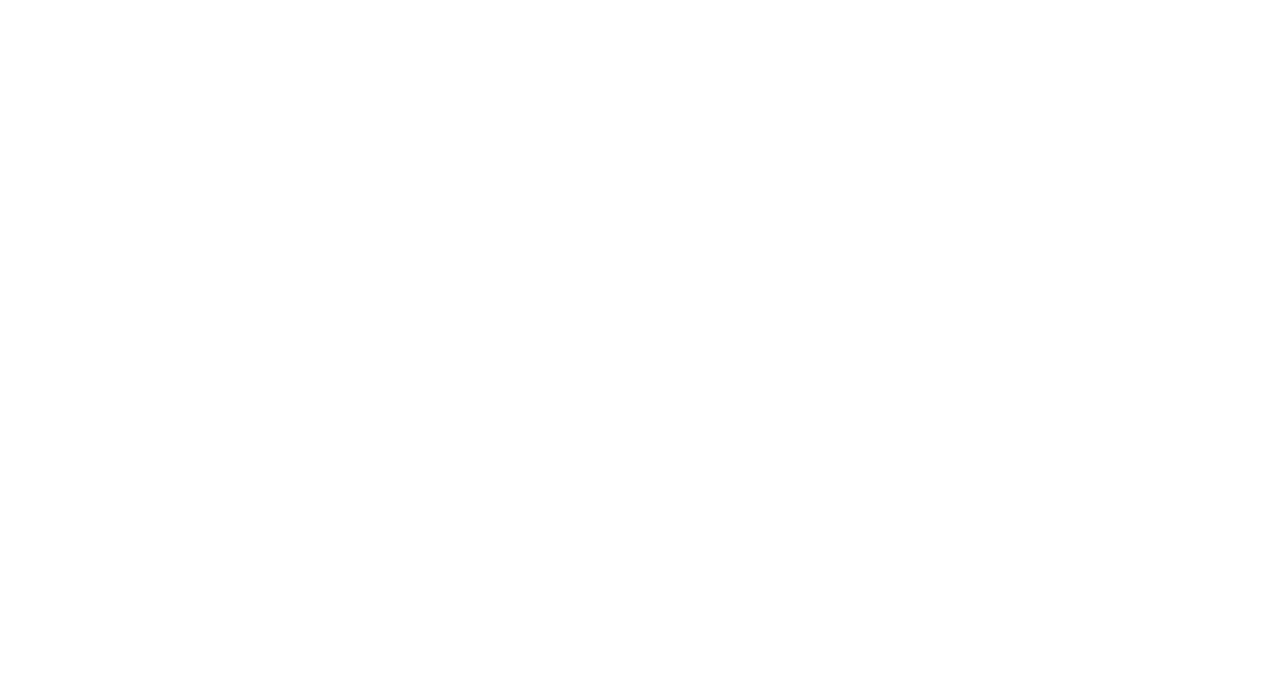
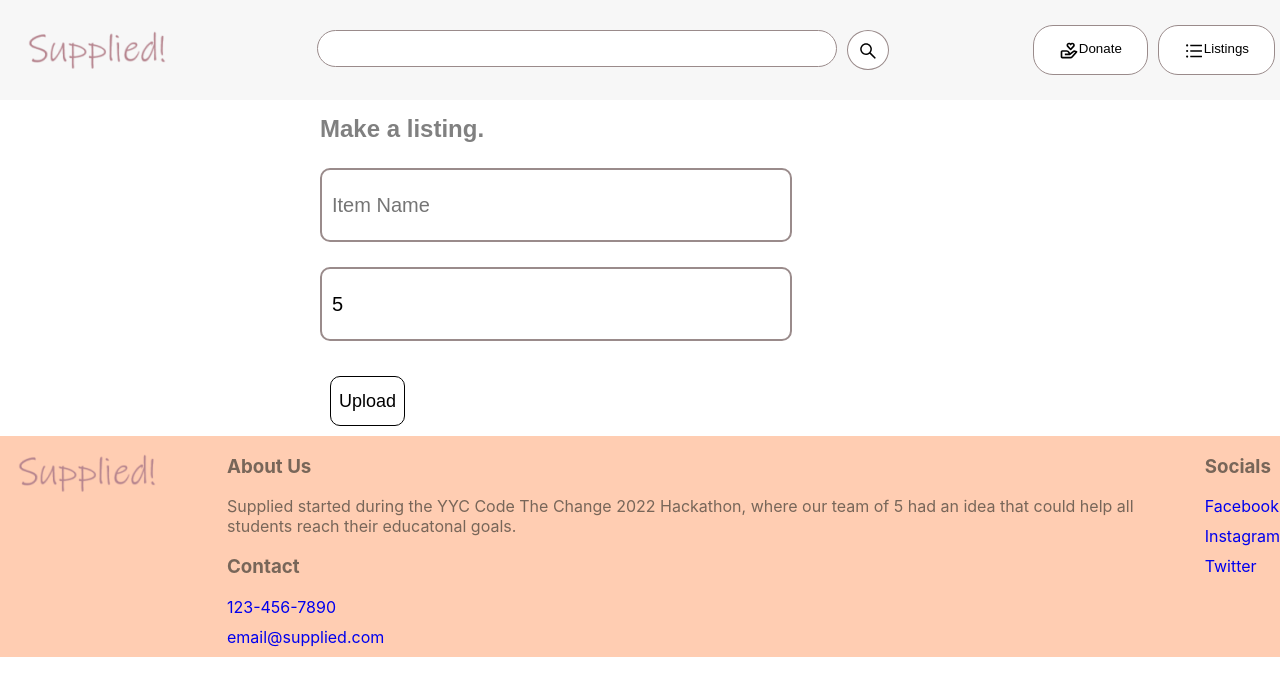
Before and after one commit to DaveSharma-Hub/HackTheChange2022-FourthFloor, a React (Create React App) app in the folder frontend/: page /upload in a window 1280 px wide. Before the commit this address had no page. Shown: the top 696 px of the page. Built offline with nearby package versions, Linux system fonts and the light colour scheme.

Commit message:
upload form

```diff
--- a/frontend/src/App.js
+++ b/frontend/src/App.js
@@ -4,6 +4,7 @@
 import Listings from './Pages/Listings';
 import DonateForm from './Pages/DonateForm';
 import listingData from './database';
+import UploadListing from './Pages/UploadListing';
 import {useState} from 'react';
 
 function App() {
@@ -15,6 +16,7 @@
         <Route path="/" element={<Home />}/>
         <Route path="/listings" element={<Listings listingData={data}/>}/>
         <Route path="/donate" element={<DonateForm data={data} setData={setData}/>}/>
+        <Route path="/upload" element={<UploadListing data={data} setData={setData}/>}/>
         {/* <Route path="/used" element={<Used />} /> */}
       </Routes>
     </BrowserRouter>
--- a/frontend/src/Pages/Listings.js
+++ b/frontend/src/Pages/Listings.js
@@ -3,6 +3,7 @@
 import Footer from "../Components/Footer";
 import { useSearchParams } from "react-router-dom";
 import { useState } from 'react';
+import {useNavigate} from 'react-router-dom'
 import axios from 'axios';
 import './listing.scss';
 // import listingData from '../database';
@@ -115,9 +116,14 @@
 
     let url_params = searchParams.get('keyword');
     searchbook('Calculus');
+    const history = useNavigate();
     return(
         <div className="listings">
             <Header />
+            <div>
+                If there is a university-related item you would like funding for, Supplied! can try to make that happen. Submit
+                <button onClick={()=>{history('/upload')}}> this form </button> to upload a listing.
+            </div>
             <div className="listingCards">
                 {
                     listingData.map((item,index)=>{
--- /dev/null
+++ b/frontend/src/Pages/UploadListing.js
@@ -0,0 +1,87 @@
+import Header from "../Components/Header";
+import Footer from "../Components/Footer";
+import './uploadlisting.scss'
+import {useState} from 'react';
+import {useNavigate, useSearchParams} from 'react-router-dom';
+
+function UploadListing({data,setData}){
+    const [amount, setAmount] = useState(5);
+    const [name,setName] = useState('');
+    const [clickedFive,setClickedFive] = useState(true);
+    const [clickedTwenty,setClickedTwenty] = useState(false);
+    const [clickedFourty,setClickedFourty] = useState(false);
+    const [searchParams, setSearchParams] = useSearchParams();
+    let id = searchParams.get('id');
+    const history = useNavigate();
+
+    const handleSetClicked = (setState,setOther1,setOther2) =>{
+        setState(true);
+        setOther1(false);
+        setOther2(false);
+    }
+
+    const getIndex = (data) =>{
+       for(let i=0;i<data.length;i=i+1){
+        console.log(data[i].id)
+        if(data[i].id===parseInt(id)){
+            return i;
+        }
+       }
+       return null;
+    }
+
+    const handleUploadListing = (e) =>{
+        e.preventDefault();
+        if(id===null){
+            alert('Thanks for making a listing!');
+            history('/');
+        }else{
+            const tmp = data;
+            const index = getIndex(tmp);
+            console.log(index);
+            if(index!=null){
+                tmp[index].progress = parseInt(tmp[index].progress) + amount;
+                if(parseInt(tmp[index].progress)>parseInt(tmp[index].total)){
+                    tmp[index].progess = tmp[index].total;
+                }
+                setData(tmp);
+                alert('Thanks for making a listing!');
+                history('/');
+            }else{
+                alert('Try Again Please!');
+            }
+        }
+    }
+
+    let percentString;
+    const donation = data[getIndex(data)];
+    if(donation){
+        const percent = (parseFloat(donation.progress)/parseFloat(donation.total))*100;
+        percentString = percent.toString().split('.')[0];
+    }
+    return(
+        <div>
+            <Header />
+            <div className="listingform">
+                <div className = "form">
+                    <div >
+                        <h1>Make a listing.</h1>
+                        <form onSubmit={(e)=>{handleUploadListing(e)}}>
+                            <input placeholder="Item Name" onChange={(e)=>{setName(e.target.value)}} autoComplete="off"/>
+                            <input placeholder="Requested Price" type="number" value={amount} onChange={(e)=>{
+                                setAmount(e.target.ariaValueNow);
+                                setClickedFive(false);
+                                setClickedFourty(false);
+                                setClickedTwenty(false);
+                                }}/>
+                            <button type="submit">Upload</button>
+                        </form>
+                    </div>
+                </div>
+            </div>
+            <Footer />
+        </div>
+    )
+}
+
+export default UploadListing;
--- /dev/null
+++ b/frontend/src/Pages/uploadlisting.scss
@@ -0,0 +1,68 @@
+.listingform{
+    font-family: sans-serif;
+    font-size: 12px;
+    display: flex;
+    background-color: white;
+    .form{
+        text-align: left;
+        font-weight: bolder;
+        width:50%;
+        margin: 0 auto;
+        h1{
+            margin: 15px 0px;
+            color:grey;
+        }
+        input{
+            margin: 25px 0px;
+            display:flex;
+            width:70%;
+            border-radius: 10px;
+            border: 2px solid rgb(154, 139, 139);
+            height:50px;
+            padding:10px 10px;
+            font-size:20px;
+        }
+        button{
+            border-radius: 10px;
+            border: none;
+            background-color: white;
+            border: 1px solid black;
+            height: 50px;
+            width: 75px;
+            padding:10px 5px;
+            margin: 10px 10px;
+            color: black;
+            font-size: 18px;
+            font-family:Arial, Helvetica, sans-serif;
+            cursor: pointer;
+        }
+        button:hover {
+            background-color: #B5838D; /* Green */
+            color: white;
+            transition: 0.5s ease-in-out;
+        }
+        .clicked{
+            border-radius: 10px;
+            border: none;
+            background-color: #B5838D;
+            border: 1px solid black;
+            height: 50px;
+            width: 75px;
+            padding:10px 5px;
+            margin: 10px 10px;
+            color: white;
+            font-size: 15px;
+            font-family: sans-serif;
+            cursor: pointer;
+        }
+        .clicked:hover{
+            background-color: #B5838D; /* Green */
+            color: white;
+            transition: 0.5s ease-in-out;
+        }
+    }
+
+    .donationCardItem{
+        width:30%;
+    }
+}
```
